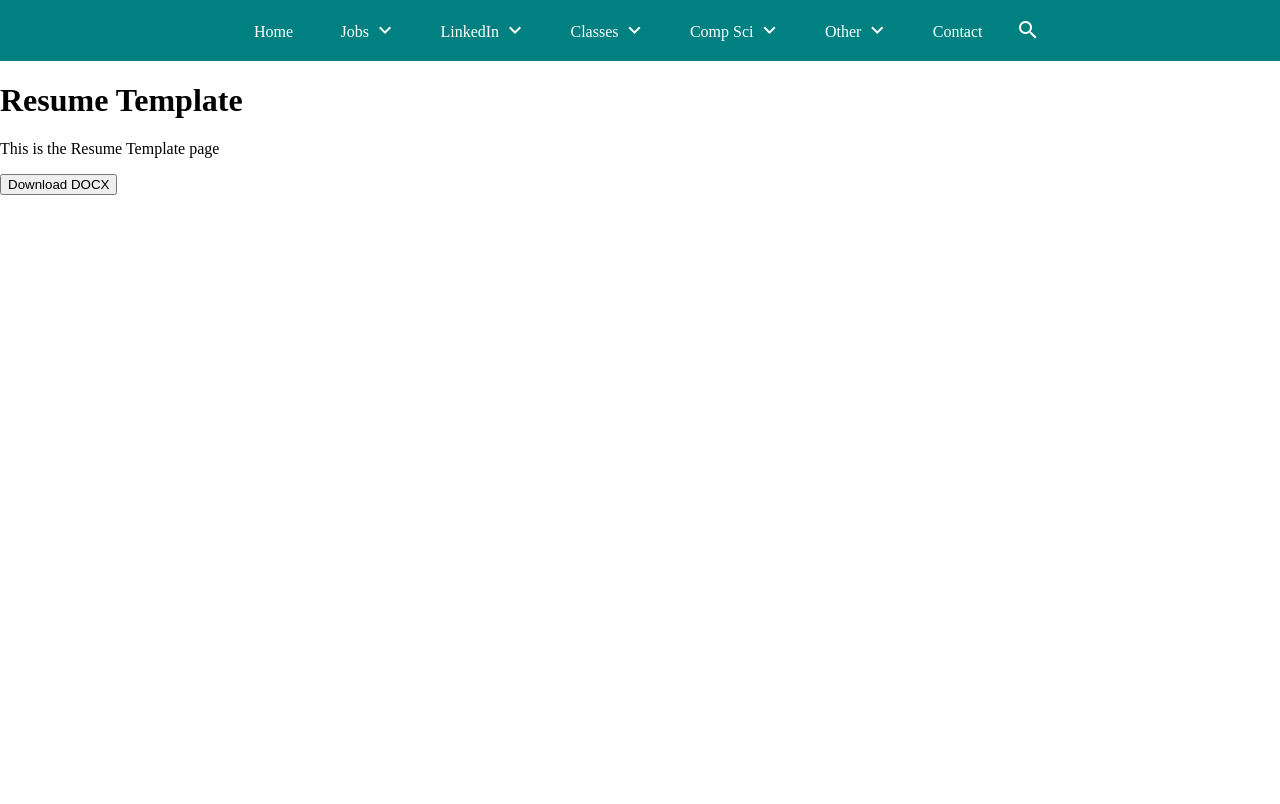
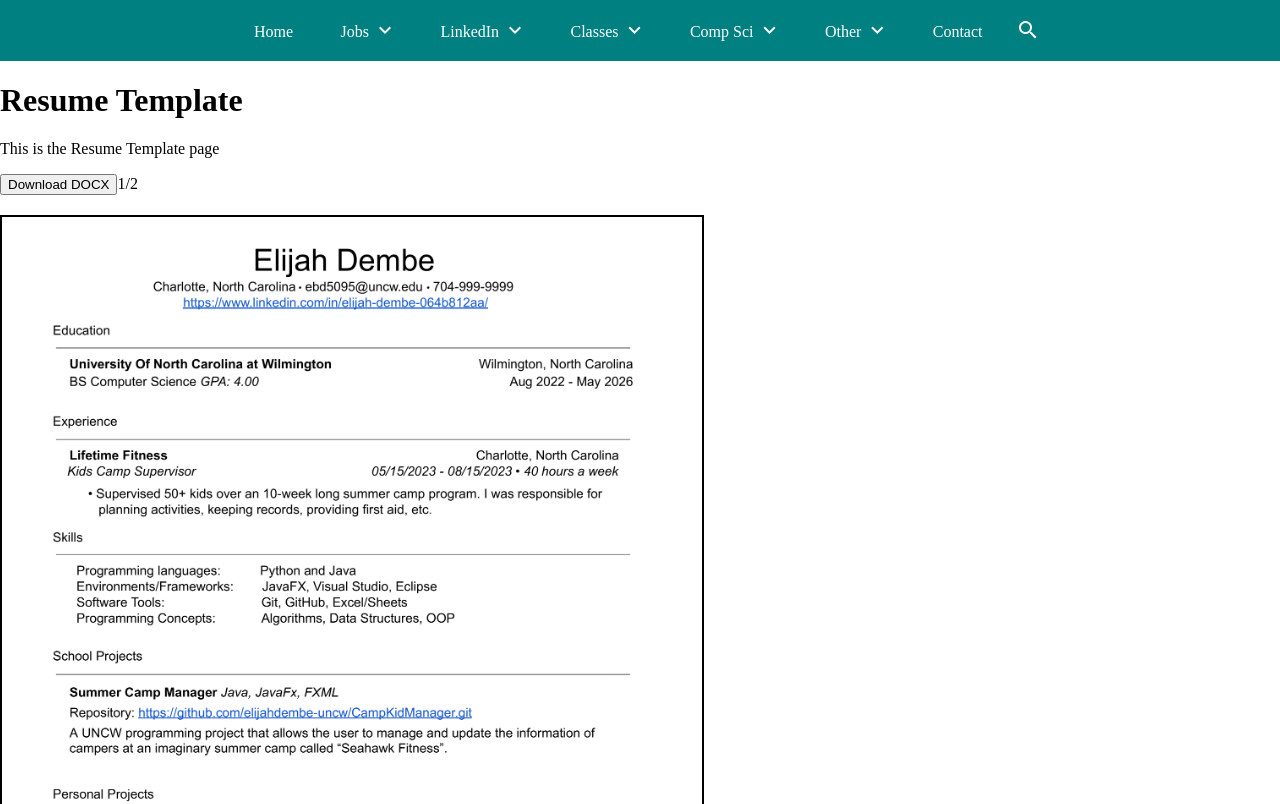
Before and after one commit to MichaelT-178/ForGuy, a Vue app: page /jobs/ResumeTemplate in a window 1280 px wide. Shown: the top 804 px of the page. Built offline with nearby package versions, Linux system fonts and the light colour scheme.

Commit message:
Resume template complete without styling

```diff
--- a/src/Views/contact.vue
+++ b/src/Views/contact.vue
@@ -32,6 +32,7 @@
      </button>
   </div>
 </template>
+
 
 <script setup>
 import { ref, computed } from 'vue';
@@ -70,7 +71,7 @@ const submitForm = () => {
 
   emailjs.send(serviceID, templateID, templateParams)
     .then((response) => {
-      Swal.fire('Success!', 'Your message has been sent successfully.', 'success');
+      Swal.fire('Success!', 'Your message has been sent successfully!', 'success');
       userName.value = '';
       userEmail.value = '';
       userMessage.value = '';
@@ -88,6 +89,7 @@ const submitForm = () => {
 };
 
 </script>
+
 
 <style scoped>
 
--- a/src/Views/jobs/ResumeTemplate.vue
+++ b/src/Views/jobs/ResumeTemplate.vue
@@ -1,25 +1,59 @@
 <template>
-    <main class="about-page">
-        <h1>Resume Template</h1>
-        <p>This is the Resume Template page</p>
-        <button @click="downloadResumeDocx">Download DOCX</button>
-    </main>
+  <main class="about-page">
+      <h1>Resume Template</h1>
+      <p>This is the Resume Template page</p>
+      <button @click="downloadResumeDocx">Download DOCX</button>
+      <span>{{ currentPage }}/{{ totalPageCount }}</span>
+      <div class="pdf-page-container" @scroll="updateCurrentPage">
+          <img v-for="(pageUrl, index) in pdfPageUrls" :src="pageUrl" :key="`page-${index}`" alt="PDF Page" class="pdf-page-image"/>
+      </div>
+  </main>
 </template>
 
+
+
 <script setup>
+import { ref } from 'vue';
+import ResumePic1 from "../../data/jobs/ElijahResume/ElijahResume1.png";
+import ResumePic2 from "../../data/jobs/ElijahResume/ElijahResume2.png";
+
+const pdfPageUrls = ref([ResumePic1, ResumePic2]);
+const currentPage = ref(1);
+const totalPageCount = pdfPageUrls.value.length;
 
 function downloadResumeDocx() {
-
-  //Can't use local file because of security reasons.
   const docxUrl = 'https://michaelt-178.github.io/TestWebsite/Practice.docx';
-  //http://localhost:5173/src/data/jobs/ResumeTemplate.docx
-
   const link = document.createElement('a');
-
   link.href = docxUrl;
   document.body.appendChild(link);
   link.click();
   document.body.removeChild(link);
-};
+}
 
+function updateCurrentPage(event) {
+  const container = event.target;
+  const scrollPosition = container.scrollTop + container.offsetHeight;
+  const pageHeight = container.scrollHeight / totalPageCount;
+  currentPage.value = Math.min(totalPageCount, Math.round(scrollPosition / pageHeight));
+}
 </script>
+
+
+
+<style scoped>
+.pdf-page-container {
+  max-height: 900px; /* Adjust based on your needs */
+  overflow-y: auto; /* Enables vertical scrolling */
+  border: 2px solid #000000;
+  width: 700px; /* Adjust width as needed */
+  margin-top: 20px;
+  margin-bottom: 200px;
+
+}
+
+.pdf-page-image {
+  width: 100%; /* Images fill the container width */
+  display: block; /* Ensures images are laid out without extra space */
+  border-bottom: 1px solid black; /* Adds a thin black line between images */
+}
+</style>
```
Also changed, not shown: src/data/jobs/ElijahResume/ElijahResume1.png (added), src/data/jobs/ElijahResume/ElijahResume2.png (added).
